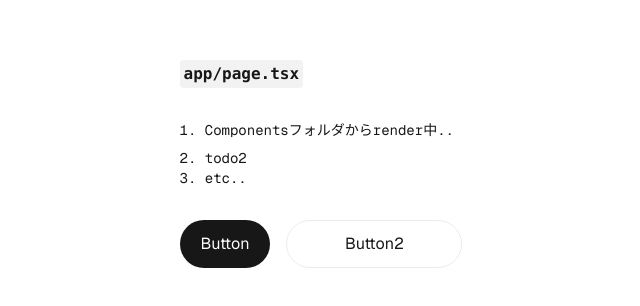
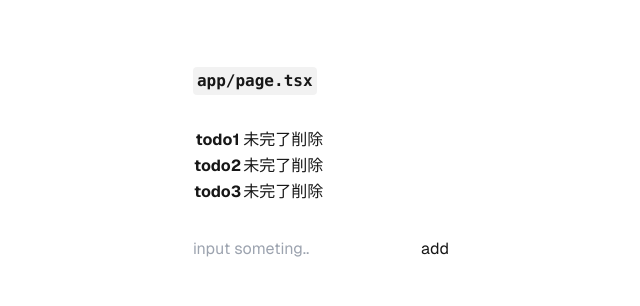
Before and after one commit to ka2yuki/todo-nextjs, a Next.js app: page / in a window 1280 px wide. Shown: the part 236-542 px from the top of the page, without its empty margins (319-959 px from the left). Built offline with nearby package versions, Linux system fonts and the light colour scheme.

Commit message:
状態管理なしのTodoアプリの関数追加まで。

```diff
--- a/app/components/TodoForm.tsx
+++ b/app/components/TodoForm.tsx
@@ -1,24 +1,44 @@
-import Image from "next/image";
+'use client';
+
+import { useState } from "react";
+
+interface todos {
+    title: string,
+    complete: boolean
+};
 
 export default function InputForm() {
+    // states
+    let todos: todos[] = [
+        { title: 'todo1', complete: false }
+    ];
+
+    // component state by JavaScript.
+    // let inputValue: string;
+    // const setInputValue = (text: string) => {
+    //     inputValue = text;
+    // };
+
+    // component state by React.
+    const [inputValue, setInputValue] = useState("");
+
+    const addTodo = (title: string) => {
+        const newTodos = [...todos, { title, complete: false }];
+        todos = newTodos;
+        alert('Button type=Submit!🔥');
+    }
+    const handleSubmit = (e: SubmitEvent): void => {
+        e.preventDefault();
+        addTodo(inputValue);
+        setInputValue("");
+    }
+
     return (
-        <div className="flex gap-4 items-center flex-col sm:flex-row">
-            <a
-                className="rounded-full border border-solid border-transparent transition-colors flex items-center justify-center bg-foreground text-background gap-2 hover:bg-[#383838] dark:hover:bg-[#ccc] text-sm sm:text-base h-10 sm:h-12 px-4 sm:px-5"
-                href="https://vercel.com/new?utm_source=create-next-app&utm_medium=appdir-template-tw&utm_campaign=create-next-app"
-                target="_blank"
-                rel="noopener noreferrer"
-            >
-                Button
-            </a>
-            <a
-                className="rounded-full border border-solid border-black/[.08] dark:border-white/[.145] transition-colors flex items-center justify-center hover:bg-[#f2f2f2] dark:hover:bg-[#1a1a1a] hover:border-transparent text-sm sm:text-base h-10 sm:h-12 px-4 sm:px-5 sm:min-w-44"
-                href="https://nextjs.org/docs?utm_source=create-next-app&utm_medium=appdir-template-tw&utm_campaign=create-next-app"
-                target="_blank"
-                rel="noopener noreferrer"
-            >
-                Button2
-            </a>
-        </div>
+        <form onSubmit={handleSubmit}>
+            <input
+                placeholder="input someting.."
+                onChange={(e) => setInputValue(e.target.value)} />
+            <button type="submit">add</button>
+        </form>
     )
 }
--- a/app/components/TodoList.tsx
+++ b/app/components/TodoList.tsx
@@ -1,12 +1,48 @@
+'use client';
+
+interface todos {
+    title: string,
+    complete: boolean
+};
+
 export default function List() {
+    // state
+    let todos: todos[] = [
+        { title: 'todo1', complete: false },
+        { title: 'todo2', complete: false },
+        { title: 'todo3', complete: false }
+    ];
+    // functions
+    const completeTodo = (index: number) => {
+        const newTodos = [...todos];
+        newTodos[index].complete = !newTodos[index].complete;
+        todos = newTodos;
+    };
+    const removeTodo = (index: number) => {
+        const newTodos = [...todos];
+        newTodos.splice(index, 1);
+        todos = newTodos;
+    };
+
     return (
-        // dom..
-        <ol className="list-inside list-decimal text-sm text-center sm:text-left font-[family-name:var(--font-geist-mono)]">
-            <li className="mb-2">
-                Componentsフォルダからrender中..{" "}
-            </li>
-            <li>todo2</li>
-            <li>etc..</li>
-        </ol>
+        <table>
+            <tbody>
+                {todos &&
+                    todos.map((todo, i) => (
+                        <tr key={i}>
+                            <th>{todo.title}</th>
+                            <td>
+                                <button onClick={() => completeTodo(i)}>
+                                    {todo.complete ? "完了" : "未完了"}
+                                </button>
+                                <button onClick={() => removeTodo(i)}>
+                                    削除
+                                </button>
+                            </td>
+                        </tr>
+                    ))
+                }
+            </tbody>
+        </table>
     )
 }
```
